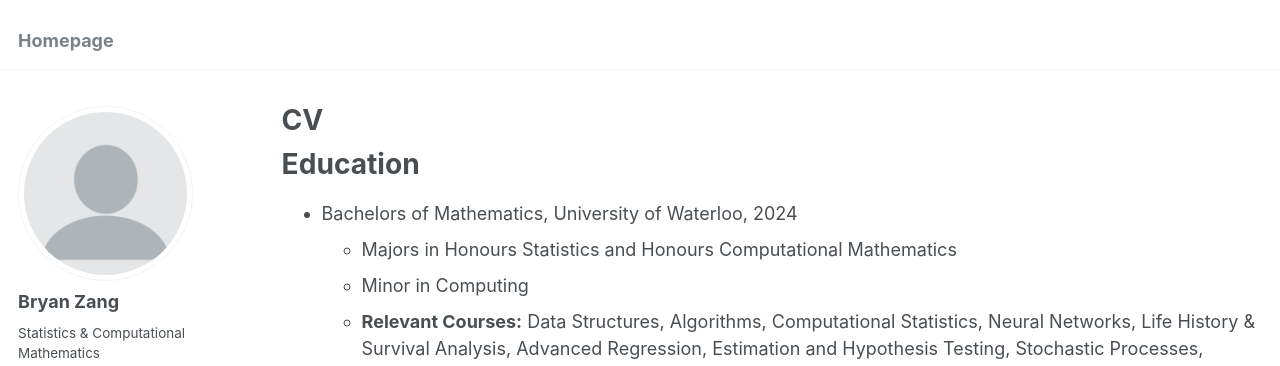
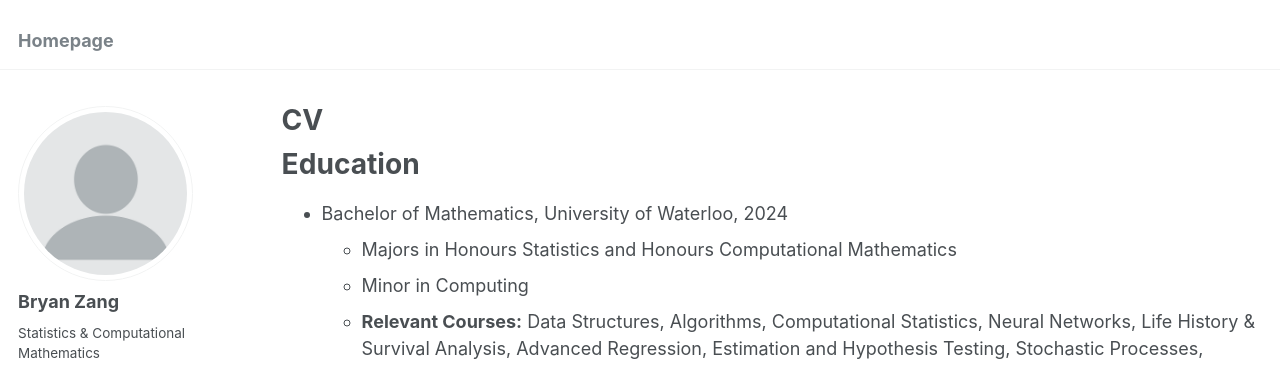
Before and after one commit to bryanzang/bryanzang.github.io, a Jekyll site: the page built from _pages/cv.md, in a window 1280 px wide and 900 px high. Shown: the top 366 px of the window. Built offline with Jekyll 4.4.1, drawn with Linux system fonts in a browser that asks for light colours.

Commit message:
Update cv.md

```diff
--- a/_pages/cv.md
+++ b/_pages/cv.md
@@ -11,7 +11,7 @@ redirect_from:
 
 Education
 ======
-* Bachelors of Mathematics, University of Waterloo, 2024
+* Bachelor of Mathematics, University of Waterloo, 2024
   * Majors in Honours Statistics and Honours Computational Mathematics
   * Minor in Computing
   * **Relevant Courses:** Data Structures, Algorithms, Computational Statistics, Neural Networks, Life History & Survival Analysis, Advanced Regression, Estimation and Hypothesis Testing, Stochastic Processes, Databases, Applied Econometrics, intro to Microeconomics/Macroeconomics, Linear/Nonlinear Optimization, Graph Theory, Generalized Linear Models
```
